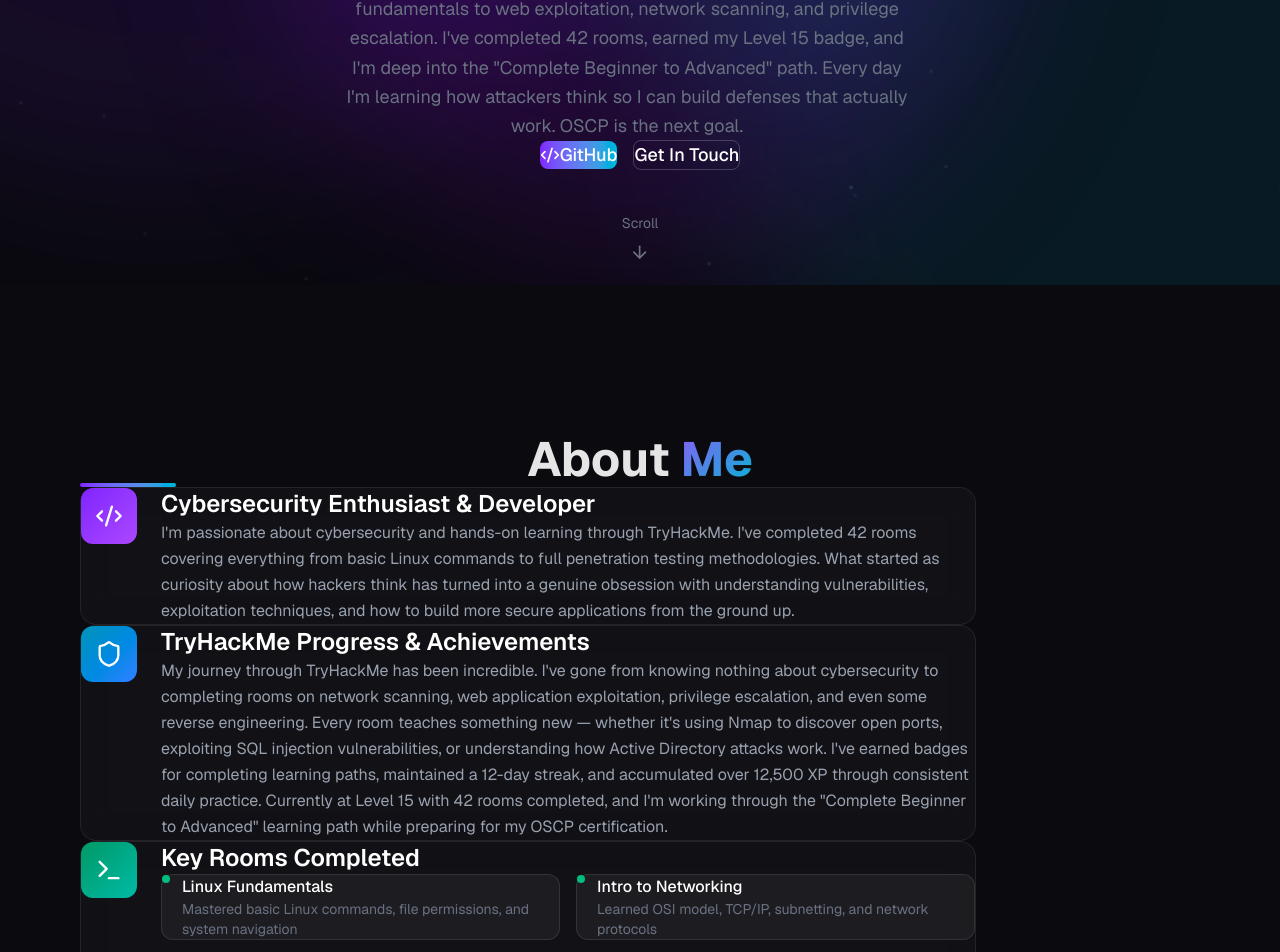
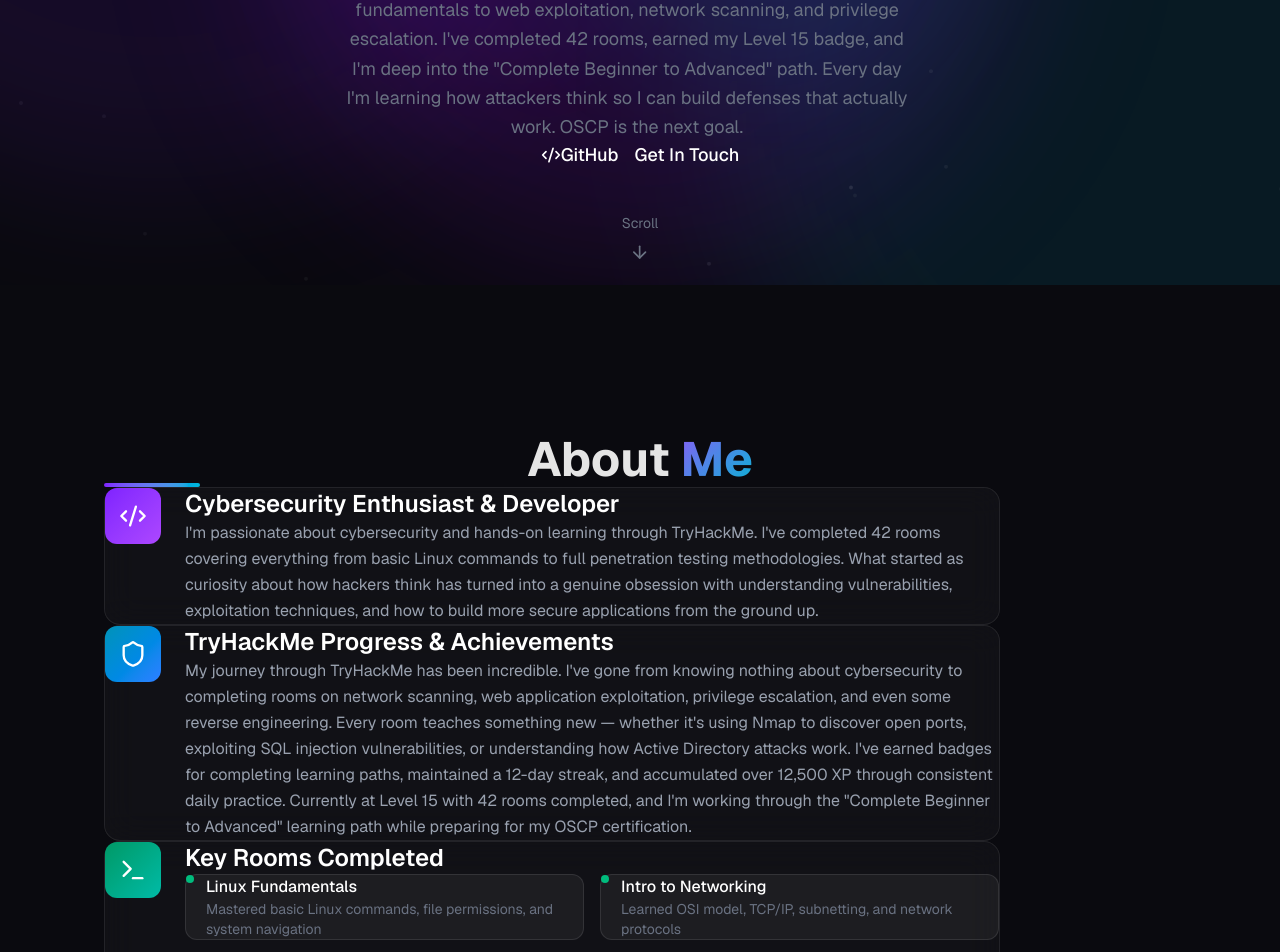
Before and after one commit to NopsFR/New-portoflio, a Next.js app: page / in a window 1280 px wide. Shown: the part 515-1467 px from the top of the page. Built offline with nearby package versions, Linux system fonts and the light colour scheme.

Commit message:
Add comprehensive cross-browser compatibility and responsive design improvements

```diff
--- a/app/globals.css
+++ b/app/globals.css
@@ -22,26 +22,73 @@
   --font-mono: var(--font-geist-mono);
 }
 
-* {
+/* ========================================
+   CROSS-BROWSER COMPATIBILITY RESET
+   ======================================== */
+*,
+*::before,
+*::after {
   box-sizing: border-box;
   padding: 0;
   margin: 0;
+  -webkit-font-smoothing: antialiased;
+  -moz-osx-font-smoothing: grayscale;
 }
 
 html {
   scroll-behavior: smooth;
+  -webkit-text-size-adjust: 100%;
+  -ms-text-size-adjust: 100%;
+  -webkit-tap-highlight-color: transparent;
 }
 
 body {
   background: var(--background);
   color: var(--foreground);
-  font-family: var(--font-sans), Arial, Helvetica, sans-serif;
+  font-family: var(--font-sans), -apple-system, BlinkMacSystemFont, 'Segoe UI', Roboto, Oxygen, Ubuntu, Cantarell, 'Open Sans', 'Helvetica Neue', sans-serif;
   overflow-x: hidden;
+  line-height: 1.5;
+  min-height: 100vh;
 }
 
-/* Custom scrollbar */
+/* Ensure consistent sizing */
+img,
+svg,
+video,
+canvas,
+audio,
+iframe {
+  max-width: 100%;
+  height: auto;
+  display: block;
+}
+
+/* Remove default button styles */
+button {
+  font-family: inherit;
+  cursor: pointer;
+  border: none;
+  background: none;
+}
+
+/* Ensure links are accessible */
+a {
+  color: inherit;
+  text-decoration: none;
+}
+
+/* Focus styles for accessibility */
+:focus-visible {
+  outline: 2px solid var(--primary);
+  outline-offset: 2px;
+}
+
+/* ========================================
+   CUSTOM SCROLLBAR (Webkit browsers)
+   ======================================== */
 ::-webkit-scrollbar {
   width: 8px;
+  height: 8px;
 }
 
 ::-webkit-scrollbar-track {
@@ -57,7 +104,21 @@ body {
   background: linear-gradient(180deg, var(--secondary), var(--primary));
 }
 
-/* Glassmorphism utilities */
+/* Firefox scrollbar */
+* {
+  scrollbar-width: thin;
+  scrollbar-color: var(--primary) var(--background);
+}
+
+/* IE/Edge scrollbar */
+body {
+  -ms-overflow-style: -ms-autohiding-scrollbar;
+}
+
+/* ========================================
+   GLASSMORPHISM UTILITIES
+   Cross-browser backdrop-filter support
+   ======================================== */
 .glass {
   background: var(--glass-bg);
   backdrop-filter: blur(12px);
@@ -81,19 +142,42 @@ body {
   box-shadow: 0 0 20px var(--secondary-glow), 0 0 40px rgba(6, 182, 212, 0.2);
 }
 
-/* Gradient text */
+/* ========================================
+   GRADIENT TEXT
+   Cross-browser background-clip support
+   ======================================== */
 .gradient-text {
   background: linear-gradient(135deg, var(--primary) 0%, var(--secondary) 100%);
   -webkit-background-clip: text;
   -webkit-text-fill-color: transparent;
   background-clip: text;
+  color: transparent;
 }
+
+
+/* ========================================
+   ANIMATIONS
+   Cross-browser keyframe support
+   ======================================== */
 
 /* Animated gradient background */
 .animated-gradient {
   background: linear-gradient(-45deg, #0a0a0f, #1a1a2e, #16213e, #0f3460);
   background-size: 400% 400%;
+  -webkit-animation: gradientShift 15s ease infinite;
   animation: gradientShift 15s ease infinite;
+}
+
+@-webkit-keyframes gradientShift {
+  0% {
+    background-position: 0% 50%;
+  }
+  50% {
+    background-position: 100% 50%;
+  }
+  100% {
+    background-position: 0% 50%;
+  }
 }
 
 @keyframes gradientShift {
@@ -109,60 +193,188 @@ body {
 }
 
 /* Floating animation */
-@keyframes float {
+@-webkit-keyframes float {
   0%, 100% {
+    -webkit-transform: translateY(0px);
     transform: translateY(0px);
   }
   50% {
+    -webkit-transform: translateY(-20px);
+    transform: translateY(-20px);
+  }
+}
+
+@keyframes float {
+  0%, 100% {
+    -webkit-transform: translateY(0px);
+    transform: translateY(0px);
+  }
+  50% {
+    -webkit-transform: translateY(-20px);
     transform: translateY(-20px);
   }
 }
 
 .animate-float {
+  -webkit-animation: float 6s ease-in-out infinite;
   animation: float 6s ease-in-out infinite;
 }
 
 /* Pulse glow animation */
-@keyframes pulseGlow {
+@-webkit-keyframes pulseGlow {
   0%, 100% {
     opacity: 0.6;
+    -webkit-transform: scale(1);
     transform: scale(1);
   }
   50% {
     opacity: 1;
+    -webkit-transform: scale(1.1);
+    transform: scale(1.1);
+  }
+}
+
+@keyframes pulseGlow {
+  0%, 100% {
+    opacity: 0.6;
+    -webkit-transform: scale(1);
+    transform: scale(1);
+  }
+  50% {
+    opacity: 1;
+    -webkit-transform: scale(1.1);
     transform: scale(1.1);
   }
 }
 
 .animate-pulse-glow {
+  -webkit-animation: pulseGlow 3s ease-in-out infinite;
   animation: pulseGlow 3s ease-in-out infinite;
 }
 
-/* Section spacing */
+/* Glow animation for elements */
+@-webkit-keyframes glow {
+  0%, 100% {
+    opacity: 1;
+  }
+  50% {
+    opacity: 0.5;
+  }
+}
+
+@keyframes glow {
+  0%, 100% {
+    opacity: 1;
+  }
+  50% {
+    opacity: 0.5;
+  }
+}
+
+/* ========================================
+   RESPONSIVE SPACING
+   Mobile-first approach
+   ======================================== */
 .section-padding {
-  padding: 100px 24px;
+  padding: 80px 16px;
+}
+
+@media (min-width: 640px) {
+  .section-padding {
+    padding: 100px 24px;
+  }
 }
 
 @media (min-width: 768px) {
   .section-padding {
-    padding: 120px 48px;
+    padding: 120px 32px;
   }
 }
 
 @media (min-width: 1024px) {
   .section-padding {
+    padding: 150px 48px;
+  }
+}
+
+@media (min-width: 1280px) {
+  .section-padding {
     padding: 150px 80px;
   }
 }
 
-/* Container */
+/* ========================================
+   CONTAINER
+   Responsive max-width
+   ======================================== */
 .container-custom {
+  width: 100%;
   max-width: 1200px;
   margin: 0 auto;
+  padding-left: 16px;
+  padding-right: 16px;
 }
 
-/* Selection color */
+@media (min-width: 640px) {
+  .container-custom {
+    padding-left: 24px;
+    padding-right: 24px;
+  }
+}
+
+/* ========================================
+   SELECTION COLOR
+   Cross-browser support
+   ======================================== */
 ::selection {
   background: var(--primary);
   color: white;
 }
+
+::-moz-selection {
+  background: var(--primary);
+  color: white;
+}
+
+/* ========================================
+   ACCESSIBILITY IMPROVEMENTS
+   ======================================== */
+
+/* Reduce motion for users who prefer it */
+@media (prefers-reduced-motion: reduce) {
+  *,
+  *::before,
+  *::after {
+    -webkit-animation-duration: 0.01ms !important;
+    animation-duration: 0.01ms !important;
+    -webkit-animation-iteration-count: 1 !important;
+    animation-iteration-count: 1 !important;
+    -webkit-transition-duration: 0.01ms !important;
+    transition-duration: 0.01ms !important;
+    scroll-behavior: auto !important;
+  }
+}
+
+/* High contrast mode support */
+@media (prefers-contrast: high) {
+  .glass-card,
+  .glass {
+    border-color: rgba(255, 255, 255, 0.3);
+  }
+}
+
+/* ========================================
+   PRINT STYLES
+   ======================================== */
+@media print {
+  body {
+    background: white;
+    color: black;
+  }
+
+  .glass-card,
+  .glass {
+    background: white;
+    border: 1px solid #ccc;
+  }
+}
```
